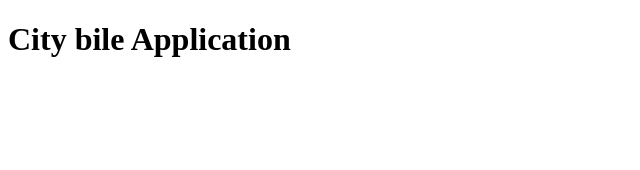
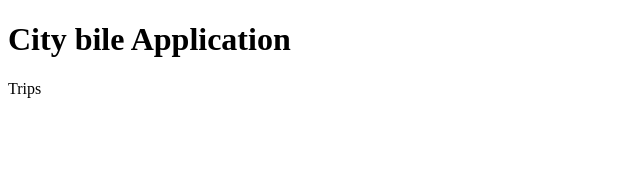
Before and after one commit to KasraSorouri/citybike-frontend, a React (Create React App) app: page /trips in a window 1280 px wide. Shown: the top 170 px of the page, without its empty margins (0-640 px from the left). Built offline with nearby package versions, Linux system fonts and the light colour scheme; no server answers.

Commit message:
Add Router to APP, Config ESLint

```diff
--- a/package.json
+++ b/package.json
@@ -11,6 +11,7 @@
     "react": "^18.2.0",
     "react-dom": "^18.2.0",
     "react-redux": "^8.0.5",
+    "react-router-dom": "^6.6.2",
     "react-scripts": "^5.0.1",
     "web-vitals": "^2.1.4"
   },
--- a/src/App.js
+++ b/src/App.js
@@ -1,19 +1,23 @@
-import React, { useEffect } from "react"
-import { useStore, useDispatch } from "react-redux";
-import { initialize } from "./reducers/tripReducer";
+import React from 'react'
+import {
+  BrowserRouter as Router,
+  Routes,
+  Route
+} from 'react-router-dom'
+import Trips from './components/Trips'
 
 function App() {
-  const dispatch = useDispatch()
-  useEffect(() => {dispatch(initialize())},[dispatch])
 
-  const trips = useStore(state => state.trips)
-  console.log('trips ->', trips);
   return (
-    <div>
-     <h1>City bile Application</h1>
+    <Router>
+      <h1>City bile Application</h1>
+      <Routes>
+        <Route path="/trips" element={<Trips  />} />
+      </Routes>
 
-    </div>
-  );
+
+    </Router>
+  )
 }
 
-export default App;
+export default App
--- /dev/null
+++ b/src/components/Trips.js
@@ -0,0 +1,18 @@
+import React, { useEffect } from 'react'
+import { useStore, useDispatch } from 'react-redux'
+import { initialize } from '../reducers/tripReducer'
+
+const Trips = () => {
+  const dispatch = useDispatch()
+  useEffect(() => {dispatch(initialize())},[dispatch])
+
+  const trips = useStore(state => state.trips)
+  console.log('trips ->', trips)
+  return(
+    <div>
+      Trips
+    </div>
+  )
+}
+
+export default Trips
--- a/src/index.js
+++ b/src/index.js
@@ -1,10 +1,10 @@
 import React from 'react'
 import ReactDOM from 'react-dom/client'
-import { Provider } from 'react-redux';
+import { Provider } from 'react-redux'
 import App from './App'
 import store from './store'
 
-const root = ReactDOM.createRoot(document.getElementById('root'));
+const root = ReactDOM.createRoot(document.getElementById('root'))
 root.render(
   <Provider store={store} >
     <App />
--- a/src/reducers/tripReducer.js
+++ b/src/reducers/tripReducer.js
@@ -1,4 +1,4 @@
-import { createSlice } from "@reduxjs/toolkit"
+import { createSlice } from '@reduxjs/toolkit'
 import tripServices from '../servises/tripServices'
 
 const tripSlice = createSlice({
--- a/src/servises/tripServices.js
+++ b/src/servises/tripServices.js
@@ -3,7 +3,7 @@ import axios from 'axios'
 const baseUri = 'http://localhost:3005/api/trips'
 
 const getTrips = async({ page, qty }) => {
-  console.log('page ->', page , '  *** qty -> ',qty);
+  console.log('page ->', page , '  *** qty -> ',qty)
   const response = await axios.get(baseUri)
   return response.data
 }
--- a/src/store.js
+++ b/src/store.js
@@ -2,9 +2,9 @@ import { configureStore } from '@reduxjs/toolkit'
 import tripReducer from './reducers/tripReducer'
 
 const store = configureStore({
-    reducer:{
-        trip: tripReducer
-    }
+  reducer:{
+    trip: tripReducer
+  }
 })
 
 export default store
```
Also changed, not shown: .eslintrc.js, 1 other file (tests, documents, lock files or other folders). Lines whose indentation alone changed are shown as unchanged.
